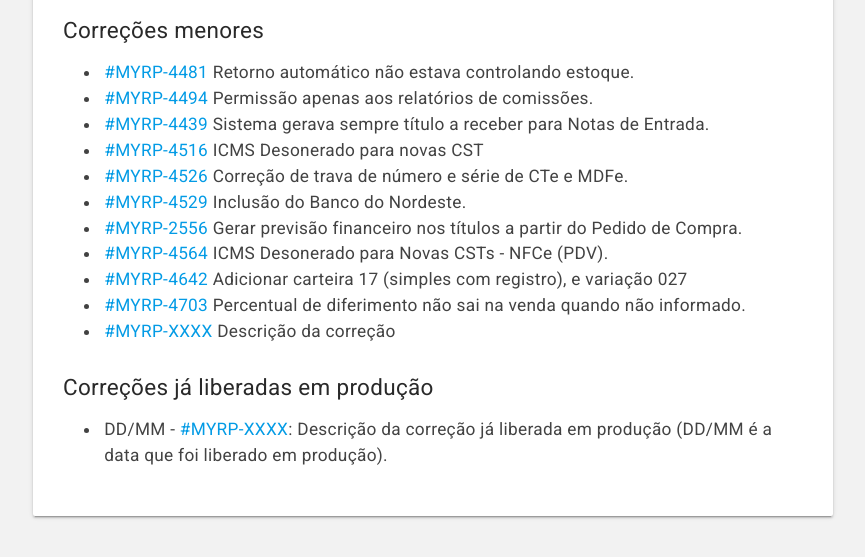
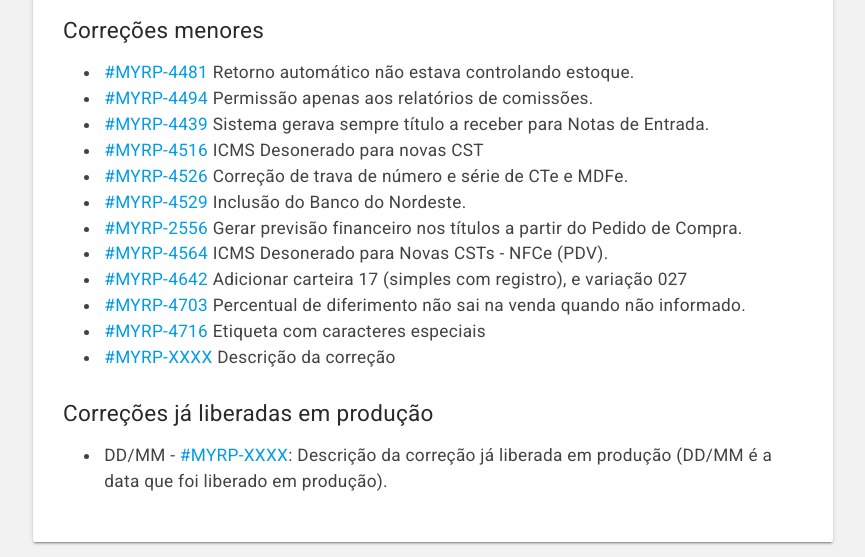
Before and after one commit to myrp-maicon/changelog-myrp, a Jekyll site: the page built from docs/myrp/19.08.02.md, in a window 1280 px wide. Shown: the part 892-1449 px from the top of the page, without its empty margins (207-1072 px from the left). Built offline with Jekyll 4.4.1, drawn with Linux system fonts in a browser that asks for light colours; nearby versions of some CDN libraries; our own code applies the rules of GitHub Pages for plain Markdown files; the repository's description, which GitHub fills in, is left out; before the commit the page ends 1423 px from its top, so only the background shows below that.

Commit message:
MS:MYRP-4716

```diff
--- a/docs/myrp/19.08.02.md
+++ b/docs/myrp/19.08.02.md
@@ -24,6 +24,7 @@ As alterações estarão disponíveis no ambiente demo.myrp.com.br (212) na quar
 * [#MYRP-4564](https://devmyrp.atlassian.net/browse/MYRP-4564) ICMS Desonerado para Novas CSTs - NFCe (PDV).
 * [#MYRP-4642](https://devmyrp.atlassian.net/browse/MYRP-4642) Adicionar carteira 17 (simples com registro), e variação 027
 * [#MYRP-4703](https://devmyrp.atlassian.net/browse/MYRP-4703) Percentual de diferimento não sai na venda quando não informado.
+* [#MYRP-4716](https://devmyrp.atlassian.net/browse/MYRP-4716) Etiqueta com caracteres especiais
 * [#MYRP-XXXX](https://devmyrp.atlassian.net/browse/MYRP-XXXX) Descrição da correção
 
 
```
